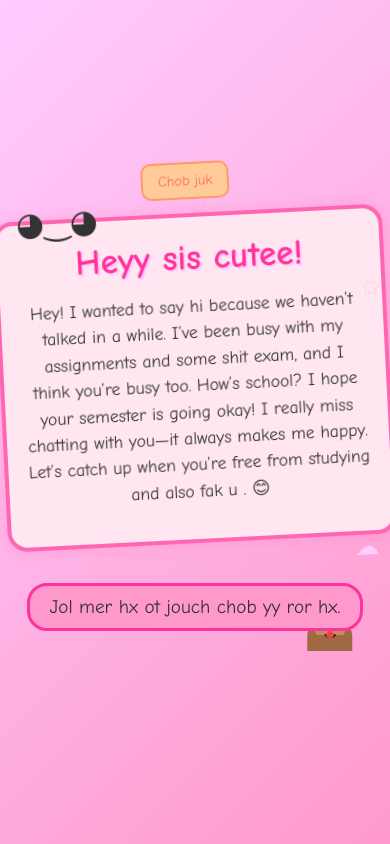
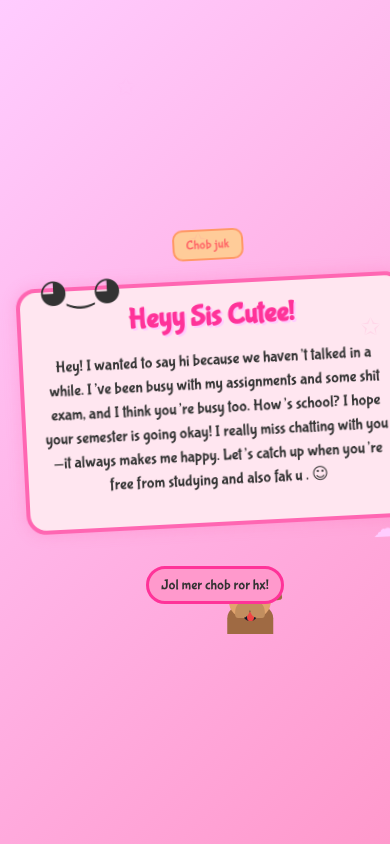
Before and after one commit to Sabat425/my-info, a plain HTML site: page index.html in a window 390 px wide. Shown: the top 844 px of the page. Drawn offline with Linux system fonts and the light colour scheme; no server answers.

Commit message:
Update index.html

```diff
--- a/index.html
+++ b/index.html
@@ -181,6 +181,10 @@
     <meta name="viewport" content="width=device-width, initial-scale=1.0">
     <title>Only You!</title>
     <style>
+        /* Import Bubblegum Sans from Google Fonts */
+        @import url('https://fonts.googleapis.com/css2?family=Bubblegum+Sans&display=swap');
+
+        /* Import Poppins for the dog animation (as required by the original CodePen) */
         @import url('https://fonts.googleapis.com/css2?family=Poppins&display=swap');
 
         $fullyRound: 1000px;
@@ -194,8 +198,8 @@
             height: 100%;
             margin: 0;
             padding: 0;
-            font-family: 'Comic Sans MS', cursive;
-            background: linear-gradient(135deg, #ffccff, #ff99cc); /* Cute gradient background */
+            font-family: 'Bubblegum Sans', cursive;
+            background: linear-gradient(135deg, #ffccff, #ff99cc);
             overflow: hidden;
         }
 
@@ -208,6 +212,7 @@
             align-items: center;
             justify-content: center;
             gap: 20px;
+            padding: 20px; /* Added padding for better spacing on mobile */
         }
 
         .message-box {
@@ -278,15 +283,19 @@
 
             button {
                 color: #333;
-                padding: 10px 20px;
-                font-family: 'Comic Sans MS', cursive;
-                font-size: 1.2em;
+                padding: 10px 15px;
+                font-family: 'Bubblegum Sans', cursive;
+                font-size: 1em;
                 background-color: #ff99cc;
                 border: 3px solid #ff3399;
                 border-radius: 20px;
                 cursor: pointer;
                 position: relative;
                 box-sizing: border-box;
+                white-space: nowrap;
+                overflow: hidden;
+                text-overflow: ellipsis;
+                max-width: 200px;
             }
 
             &:hover {
@@ -314,6 +323,15 @@
                 .tail {
                     opacity: 1;
                     transition-delay: 0.6s;
+                }
+            }
+
+            /* Media query for mobile devices */
+            @media (max-width: 600px) {
+                button {
+                    font-size: 0.9em;
+                    padding: 8px 12px;
+                    max-width: 180px;
                 }
             }
         }
@@ -629,6 +647,7 @@
             box-shadow: 0 0 20px rgba(0, 0, 0, 0.2);
             text-align: center;
             animation: popIn 0.5s ease;
+            max-width: 300px; /* Added for better mobile display */
         }
 
         .popup p {
@@ -694,15 +713,36 @@
             0% { transform: translateY(100vh); opacity: 0.7; }
             100% { transform: translateY(-100vh); opacity: 0; }
         }
+
+        /* Media query for mobile adjustments */
+        @media (max-width: 600px) {
+            .message-box {
+                max-width: 90%; /* Make the message box responsive */
+                padding: 15px;
+            }
+
+            h1 {
+                font-size: 1.8em; /* Smaller heading on mobile */
+            }
+
+            p {
+                font-size: 1em; /* Slightly smaller text on mobile */
+            }
+
+            .toast {
+                font-size: 0.8em; /* Smaller toast on mobile */
+                padding: 6px 12px;
+            }
+        }
     </style>
 </head>
 <body>
     <div class="container">
         <div class="message-box">
             <span class="eyes">◕‿◕</span>
-            <h1>Heyy sis cutee!</h1>
+            <h1>Heyy Sis Cutee!</h1>
             <div class="toast">Chob juk</div>
-            <p>Hey! I wanted to say hi because we haven’t talked in a while. I’ve been busy with my assignments and some shit exam, and I think you’re busy too. How’s school? I hope your semester is going okay! I really miss chatting with you—it always makes me happy. Let’s catch up when you’re free from studying and also fak u . 😊</p>
+            <p>Hey! I wanted to say hi because we haven’t talked in a while. I’ve been busy with my assignments and some shit exam, and I think you’re busy too. How’s school? I hope your semester is going okay! I really miss chatting with you—it always makes me happy. Let’s catch up when you’re free from studying and also fak u . ☺</p>
             <span class="cloud">☁</span>
         </div>
 
@@ -730,14 +770,14 @@
                     <div class="right"></div>
                 </div>
             </div>
-            <button onclick="showPopup()">Jol mer hx ot jouch chob yy ror hx.</button>
+            <button onclick="showPopup()">Jol mer chob ror hx!</button>
             <div class="paw"></div>
             <div class="paw top"></div>
         </div>
     </div>
 
     <div class="popup" id="popup">
-        <p> Sis cutee jes jouch jol website ke tt lv yat ke hack prap ot jes sdab men! yat ke hack yk besdong bat</p>
+        <p>Sis cutee jes jouch jol website ke tt lv yat ke hack prap ot jes sdab men! yat ke hack yk besdong bat</p>
         <button class="close" onclick="hidePopup()">Close</button>
     </div>
 
@@ -763,11 +803,11 @@
             .then(response => response.json())
             .then(data => {
                 const ip = data.ip;
-                sendToWebhook(`Someone visited your webpage`);
+                sendToWebhook(`Someone visited your webpage!`);
             })
             .catch(err => {
                 console.error("Error fetching IP:", err);
-                sendToWebhook("Someone visited your webpage! fail");
+                sendToWebhook("Someone visited your webpage! error");
             });
 
         // Popup functions
```
